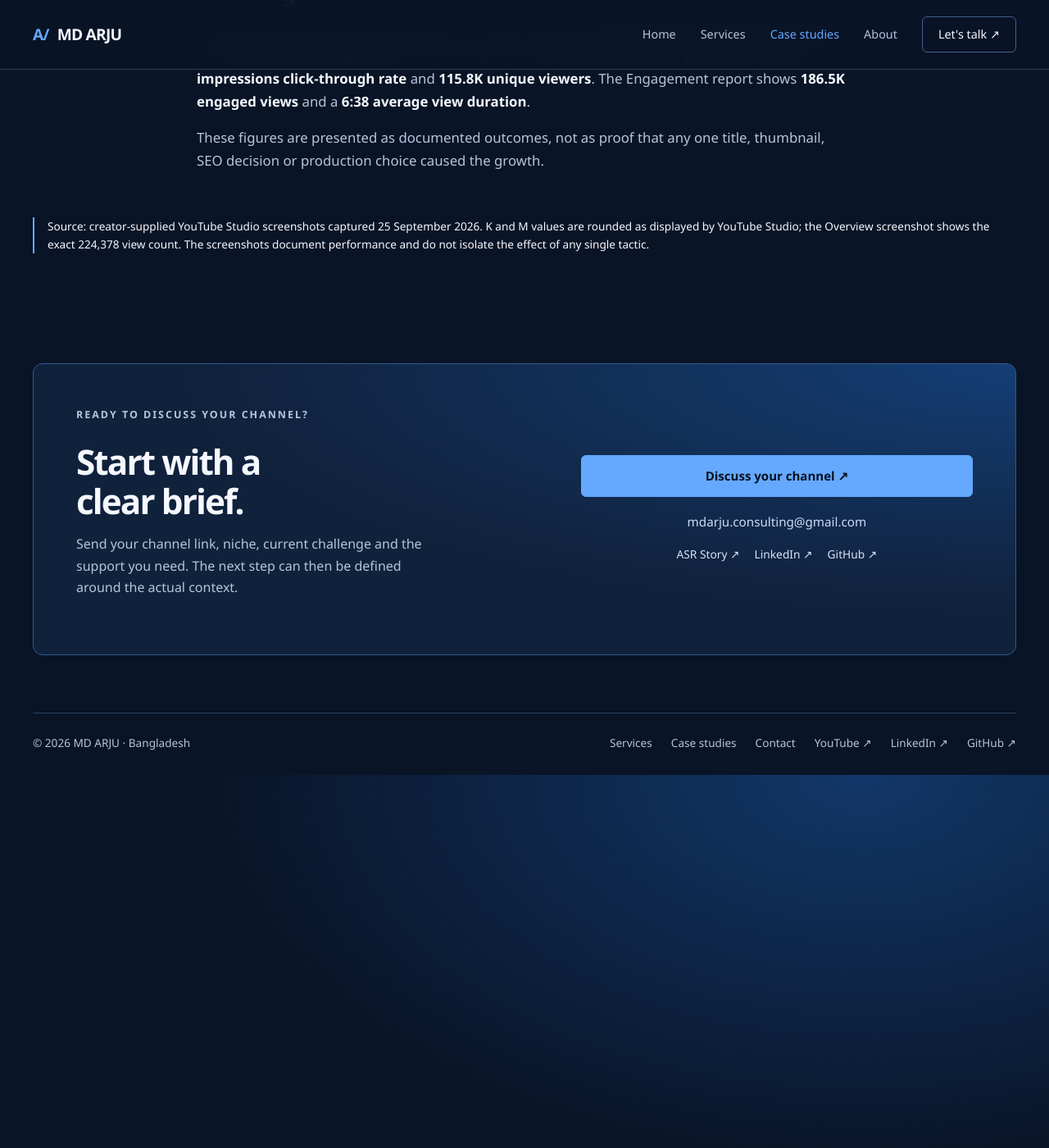
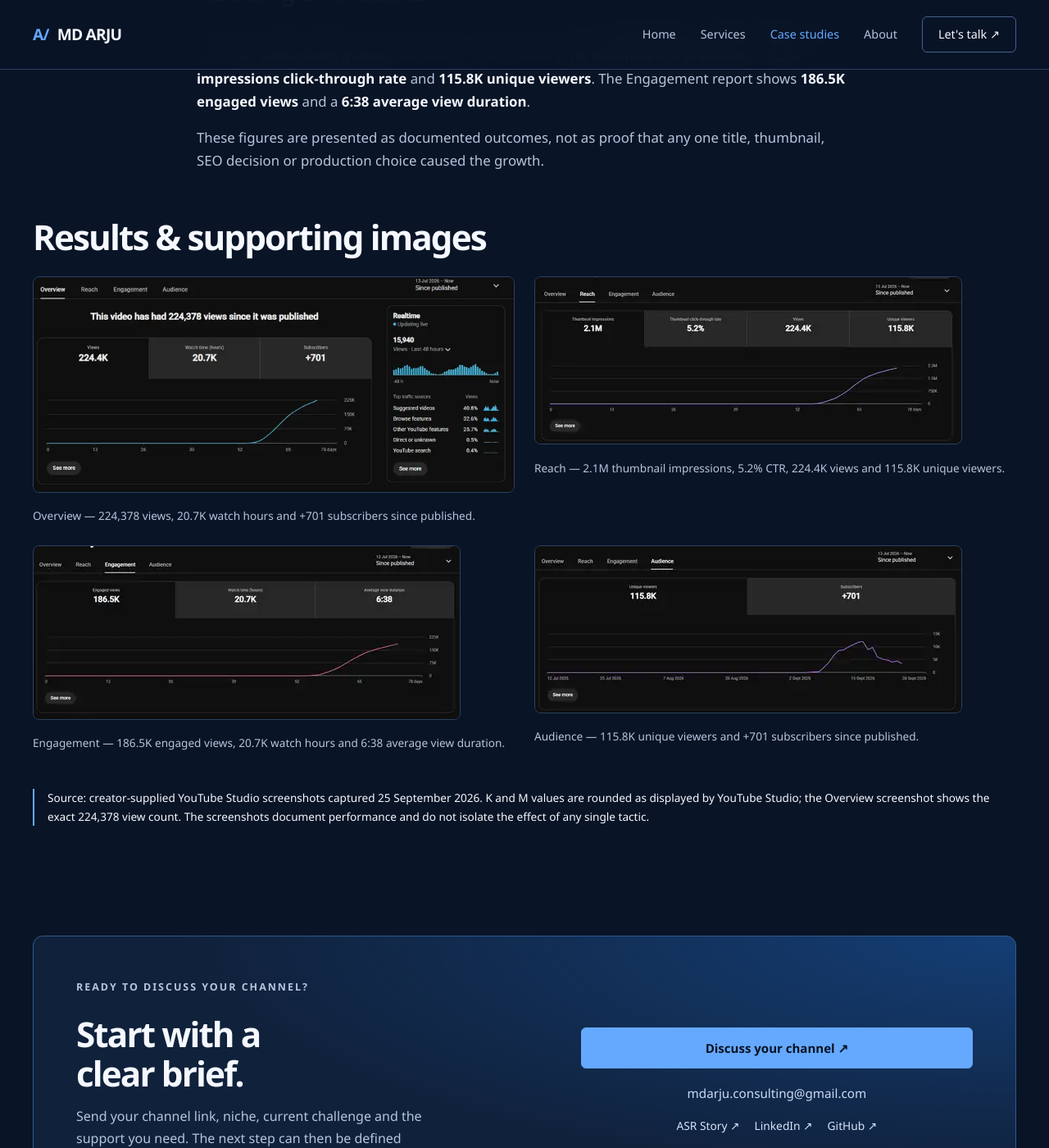
Before and after one commit to md-arju/md-arju.github.io, a Jekyll site: the page built from _case_studies/overdrive.md, in a window 1280 px wide and 1400 px high, scrolled down 2596 px. Shown: the whole window at 82% size. Built offline with Jekyll 4.4.1, drawn with Linux system fonts in a browser that asks for light colours.

Commit message:
Show current Overdrive analytics proof gallery

```diff
--- a/_case_studies/overdrive.md
+++ b/_case_studies/overdrive.md
@@ -28,6 +28,15 @@ metrics:
     label: Engaged views
   - value: "6:38"
     label: Average view duration
+evidence:
+  - image: /media/case-studies/overdrive/overview-current.webp
+    caption: "Overview — 224,378 views, 20.7K watch hours and +701 subscribers since published."
+  - image: /media/case-studies/overdrive/reach-current.webp
+    caption: "Reach — 2.1M thumbnail impressions, 5.2% CTR, 224.4K views and 115.8K unique viewers."
+  - image: /media/case-studies/overdrive/engagement-current.webp
+    caption: "Engagement — 186.5K engaged views, 20.7K watch hours and 6:38 average view duration."
+  - image: /media/case-studies/overdrive/audience-current.webp
+    caption: "Audience — 115.8K unique viewers and +701 subscribers since published."
 source_note: "Source: creator-supplied YouTube Studio screenshots captured 25 September 2026. K and M values are rounded as displayed by YouTube Studio; the Overview screenshot shows the exact 224,378 view count. The screenshots document performance and do not isolate the effect of any single tactic."
 ---
 ## The context
```
